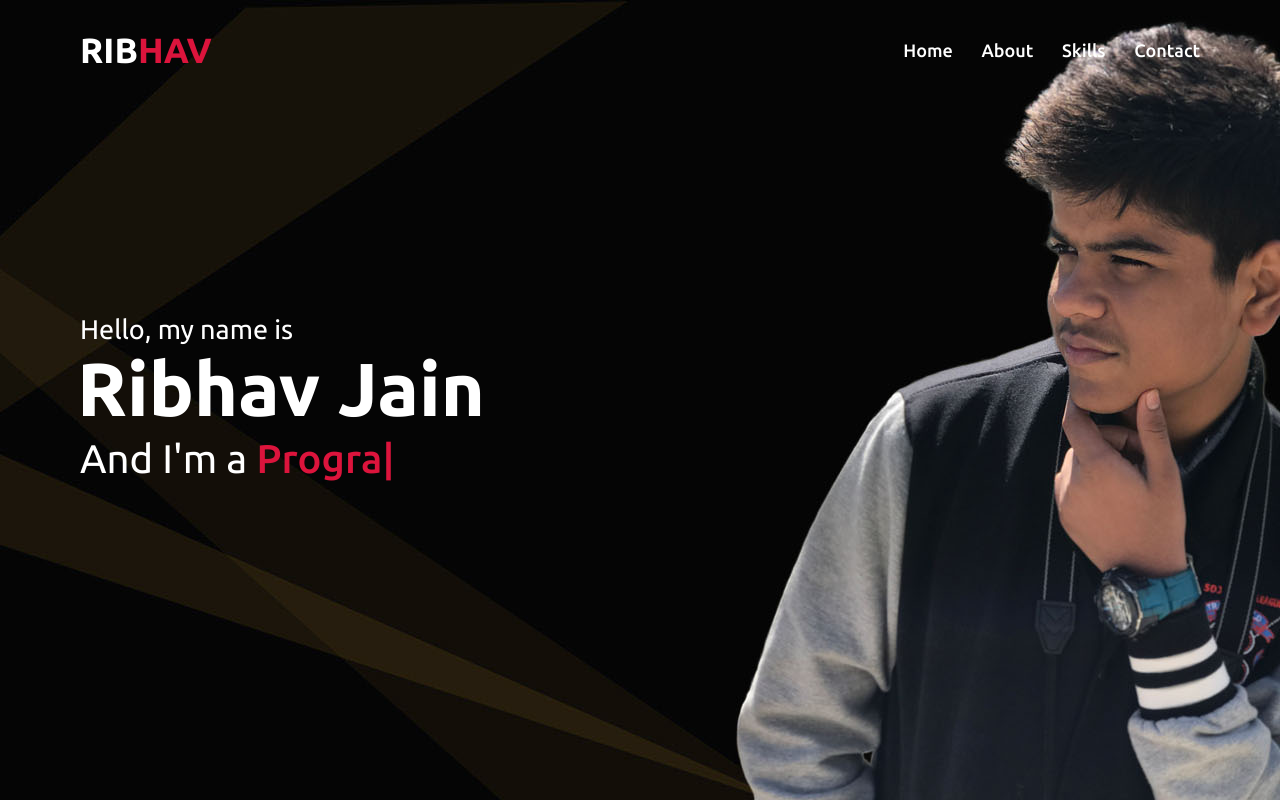
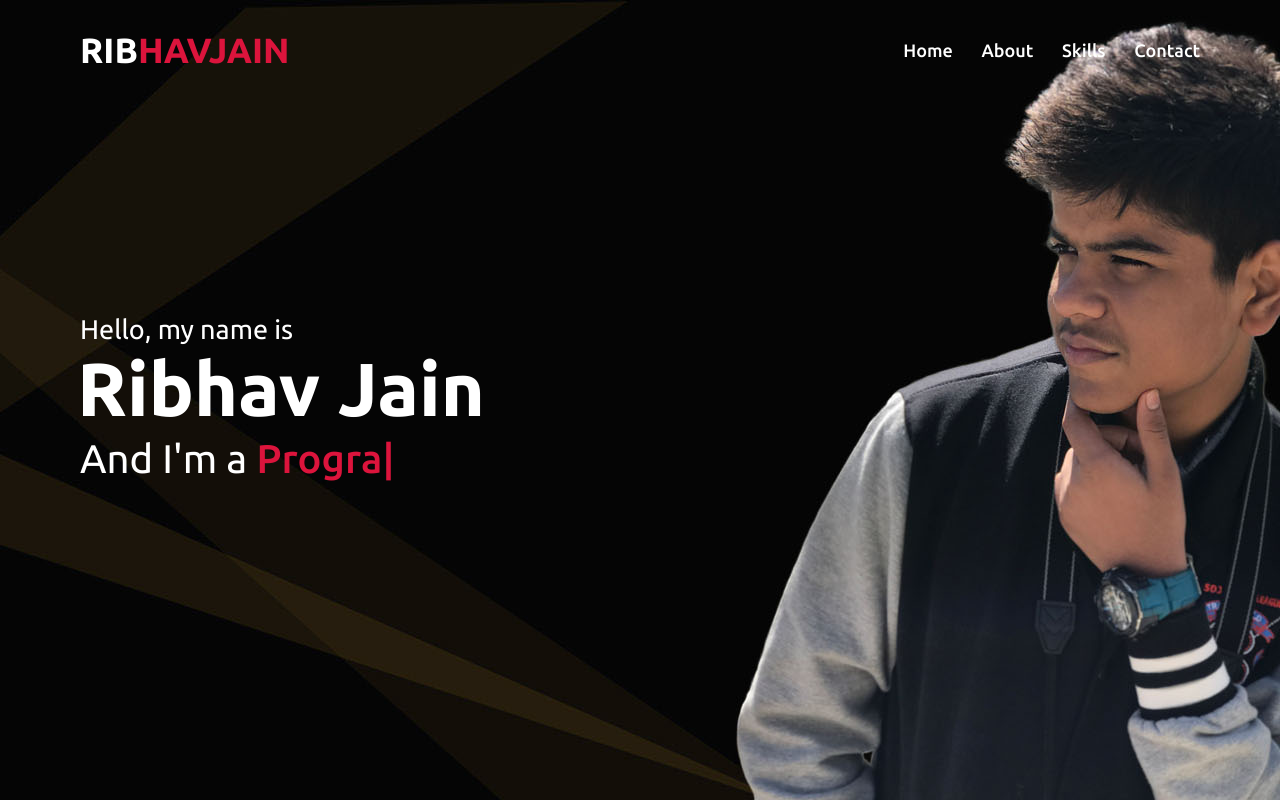
Before and after one commit to ribhav2003/csb-tmblh, a website: page index.html in a window 1280 px wide. Shown: the top 802 px of the page. Drawn offline with nearby package versions, Linux system fonts and the light colour scheme.

Commit message:
Deployment from Codesandbox.

```diff
--- a/index.html
+++ b/index.html
@@ -25,7 +25,7 @@
     <nav class="navbar">
       <div class="max-width">
         <div class="logo">
-          <a href="#">RIB<span>HAV</span></a>
+          <a href="#">RIB<span>HAVJAIN</span></a>
         </div>
         <ul class="menu">
           <li><a href="#home" class="menu-btn">Home</a></li>
```
